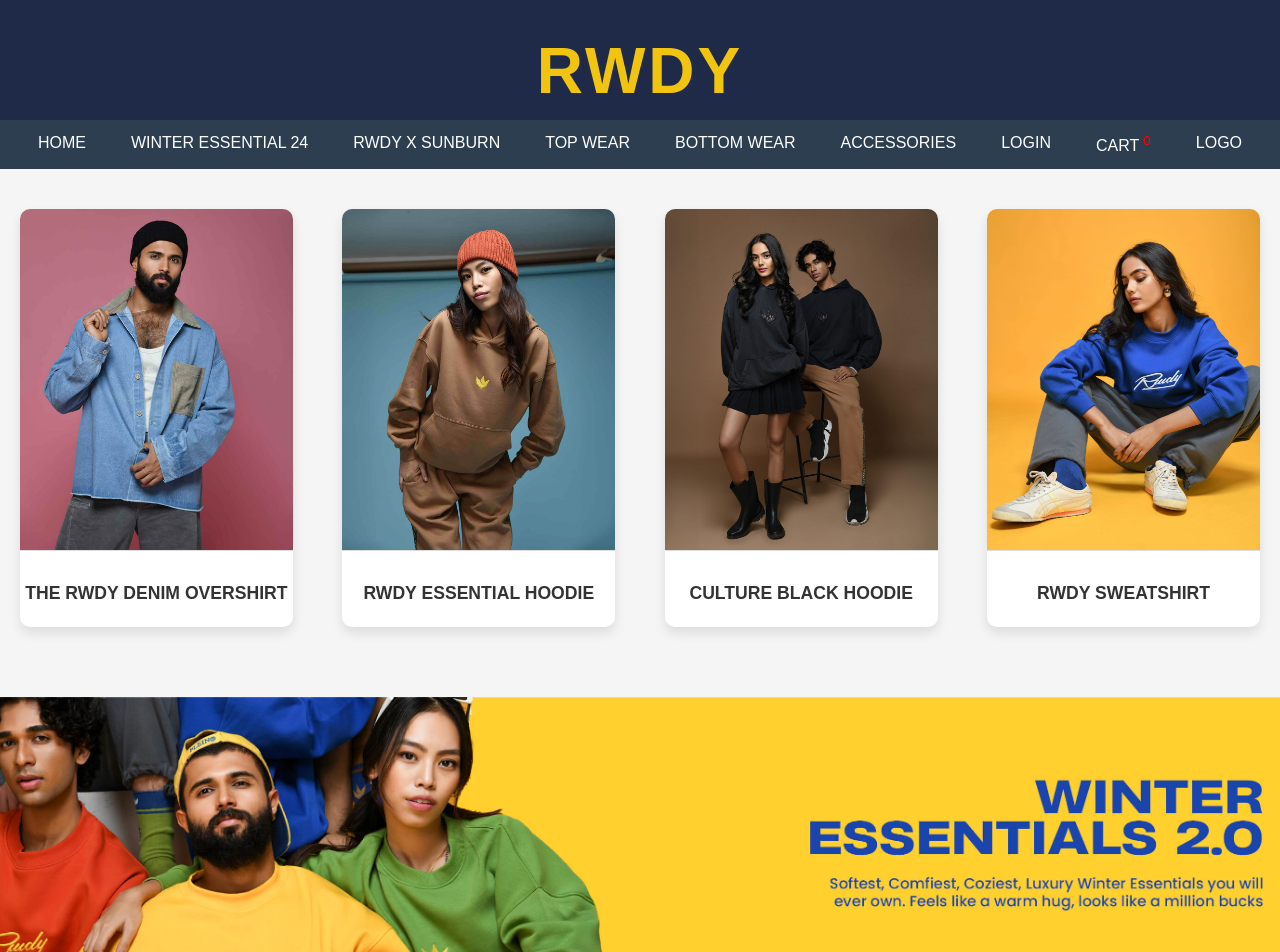
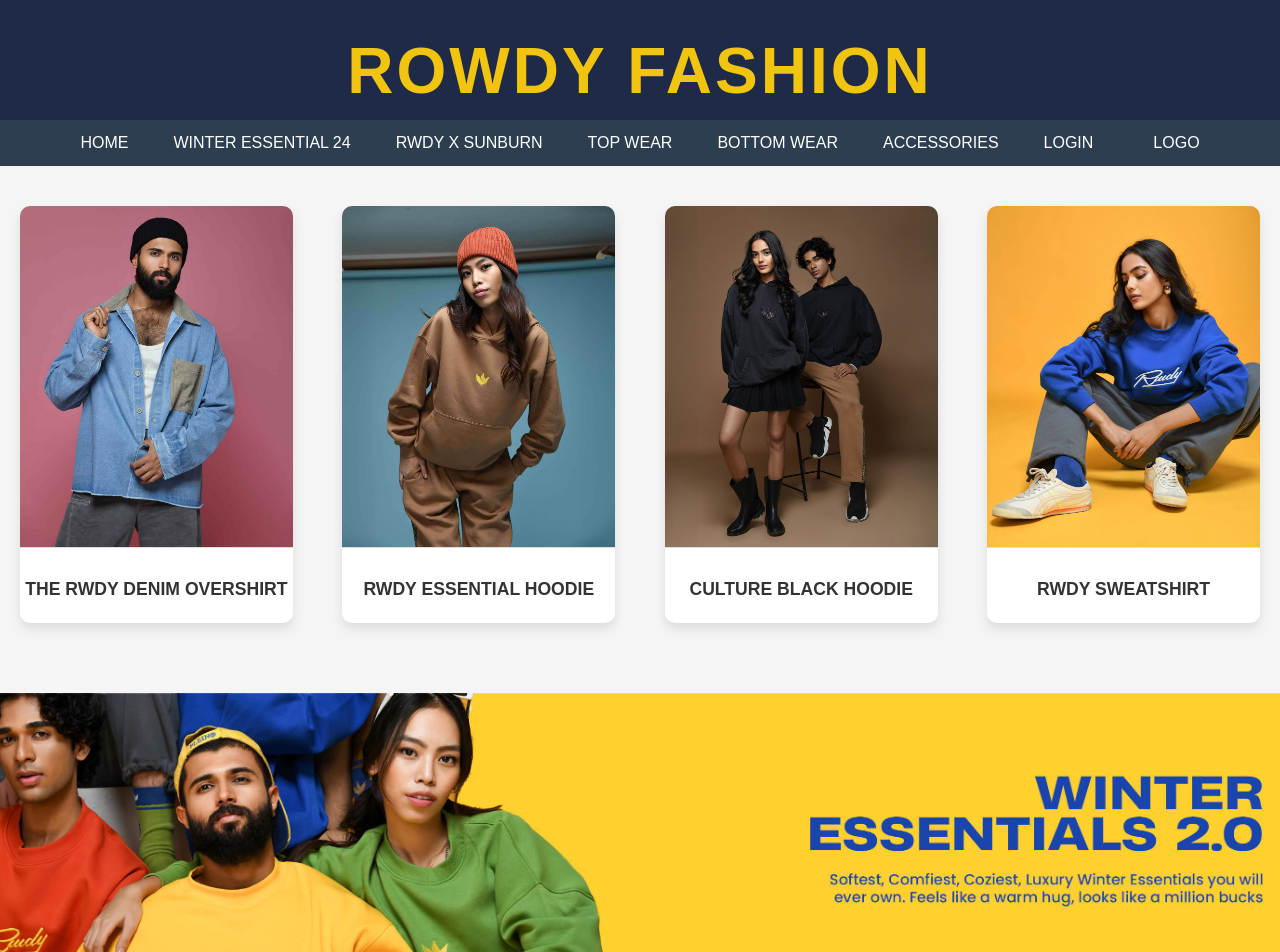
Before and after one commit to kapilkatkar/RWDY, a React (Vite) app in the folder RWDY/: page / in a window 1280 px wide. Shown: the top 952 px of the page. Built offline with nearby package versions, Linux system fonts and the light colour scheme.

Commit message:
added link and cart item > 0 condition

```diff
--- a/RWDY/src/components/Headers.jsx
+++ b/RWDY/src/components/Headers.jsx
@@ -30,10 +30,13 @@
           <Link to={"/login"}>LOGIN</Link>
         </li>
         <li>
-          <Link to={"/cart"}>
-            CART <sup style={{ color: "red" }}>{totalItems}</sup>
-          </Link>
+          {totalItems > 0 && (
+            <Link to={"/cart"}>
+              CART <sup style={{ color: "red" }}>{totalItems}</sup>
+            </Link>
+          )}
         </li>
+
         <li>
           <Link to={"/"}>LOGO</Link>
         </li>
--- a/RWDY/src/components/Home.jsx
+++ b/RWDY/src/components/Home.jsx
@@ -1,39 +1,41 @@
 import Headers from "./Headers";
 import "./Home.css";
 import Footer from "./footer/Footer";
-
+import { Link } from "react-router-dom";
 const Home = () => {
   return (
     <div id="home-container">
       <header className="main-header">
-        <h1 className="site-title">RWDY</h1>
+        <h1 className="site-title">ROWDY FASHION</h1>
       </header>
       <Headers />
       <section className="products">
-        <div className="product">
+        <Link to={"/winter-essential"} className="product">
           <img src="/img1.jpg" alt="Product 1" />
           <h3>THE RWDY DENIM OVERSHIRT</h3>
-        </div>
-        <div className="product">
+        </Link>
+        <Link to={"/winter-essential"} className="product">
           <img src="/img2.jpg" alt="Product 2" />
           <h3>RWDY ESSENTIAL HOODIE </h3>
-        </div>
-        <div className="product">
+        </Link>
+        <Link to={"/winter-essential"} className="product">
           <img src="/img3.jpg" alt="Product 3" />
           <h3>CULTURE BLACK HOODIE</h3>
-        </div>
-        <div className="product">
+        </Link>
+        <Link to={"/winter-essential"} className="product">
           <img src="/img4.jpg" alt="Product 3" />
           <h3> RWDY SWEATSHIRT</h3>
-        </div>
+        </Link>
       </section>
 
       <div>
-        <img
-          src="/exclusiveCol.jpg"
-          alt="okkkkk"
-          className="exclusiveCol-img"
-        />
+        <Link to={"/winter-essential"}>
+          <img
+            src="/exclusiveCol.jpg"
+            alt="okkkkk"
+            className="exclusiveCol-img"
+          />
+        </Link>
       </div>
       <Footer></Footer>
     </div>
```
